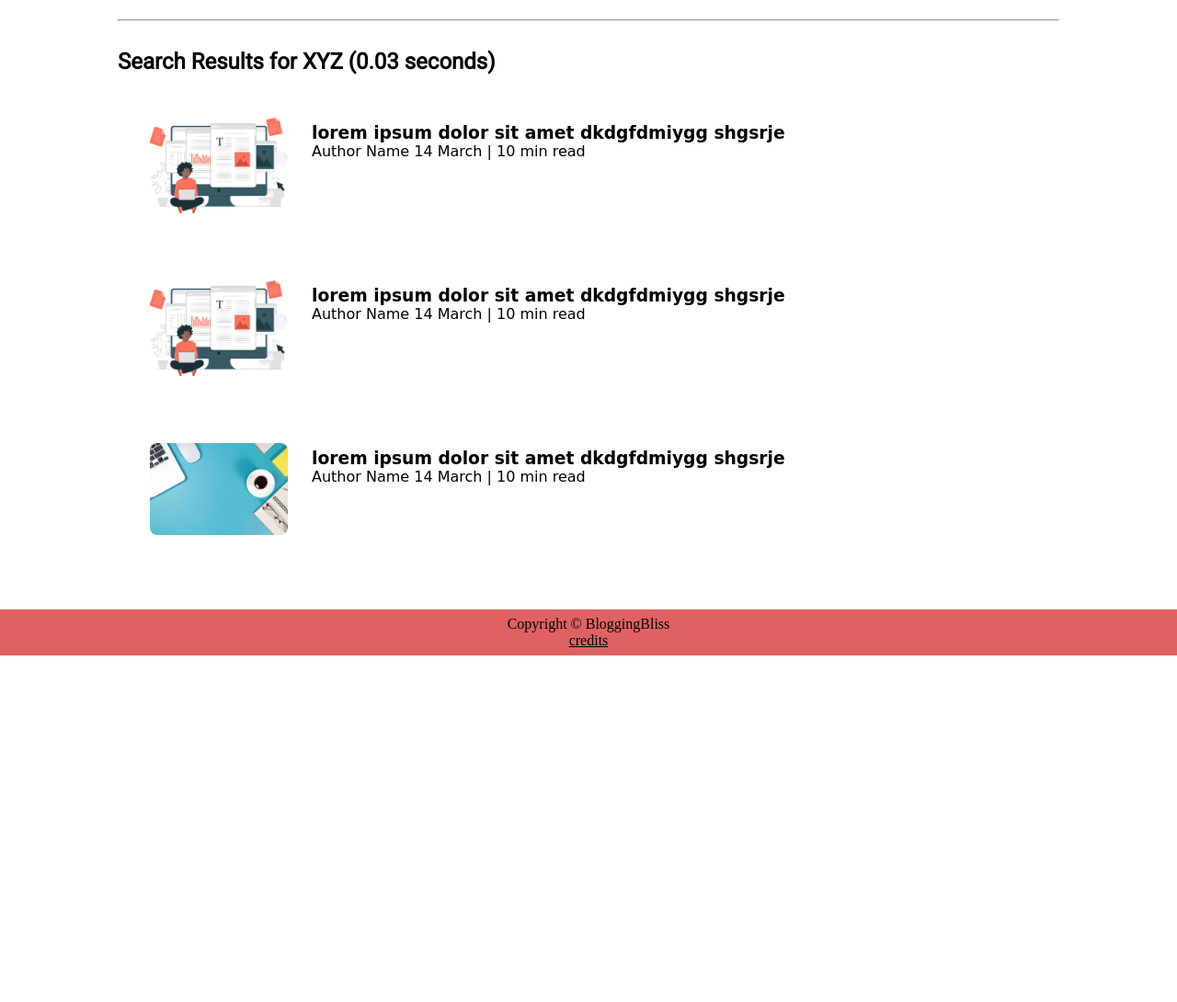
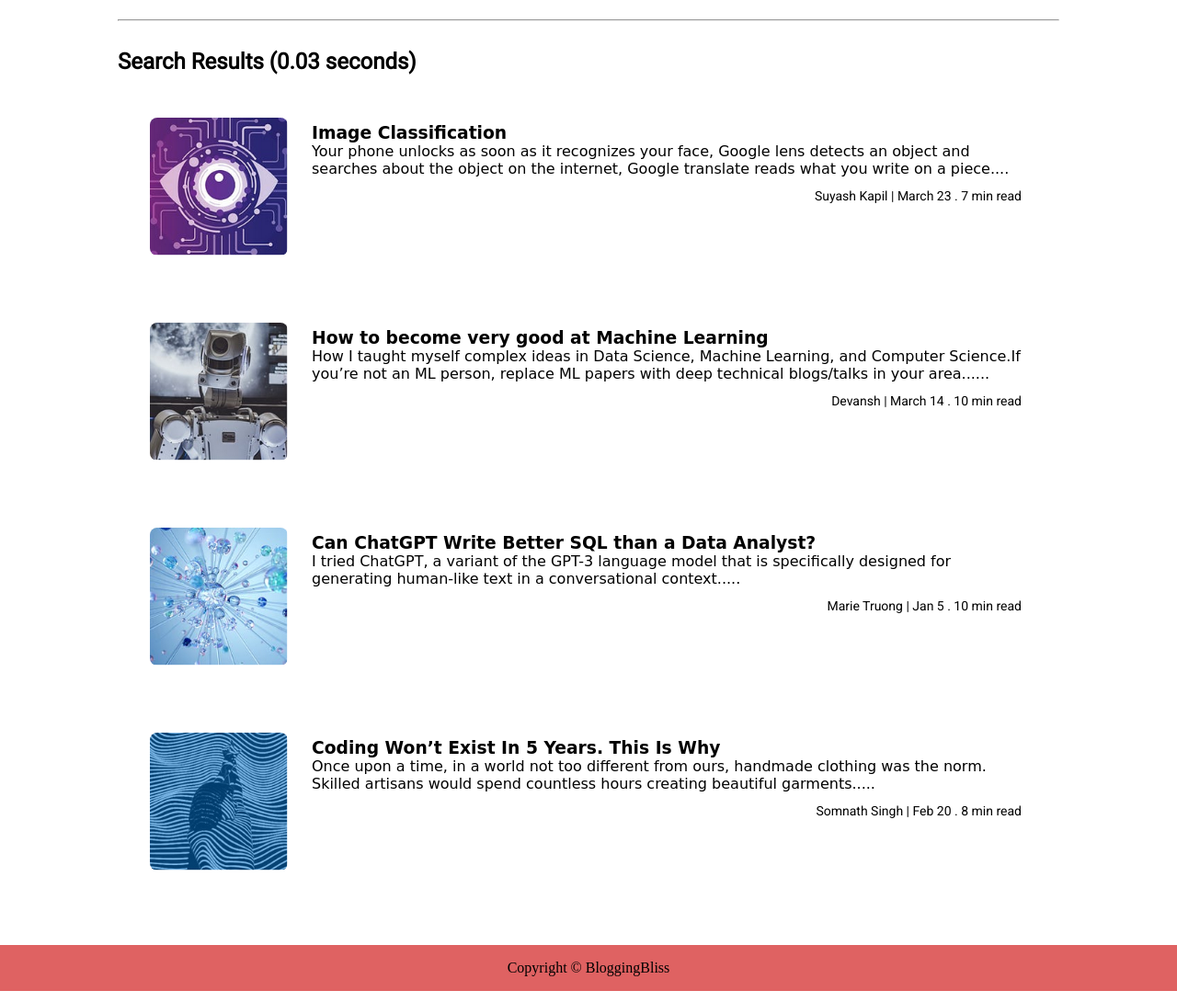
Before and after one commit to Priiyyya-21/bloggingbliss, a plain HTML site: page search.html in a window 1280 px wide. Shown: the part 140-1230 px from the top of the page at 92% size. Before the commit the page ends 865 px from the top, so only its background shows below. Drawn offline with Linux system fonts and the light colour scheme; a web font is replaced by a local one.

Commit message:
Added Search feature

```diff
--- a/search.html
+++ b/search.html
@@ -8,7 +8,7 @@
     <link rel="stylesheet" href="css/style.css">
     <link rel="stylesheet" href="css/util.css">
     <link rel="stylesheet" href="css/mobile.css">
-    <title>BloggingBliss</title>
+    <title>Search | BloggingBliss</title>
 </head>
 
 <body>
@@ -38,51 +38,76 @@
 
 
     <div class="content-articles max-width-1 m-auto font2">
-        <h2>Search Results for XYZ (0.03 seconds)</h2>
+
+        <h2>Search Results (0.03 seconds)</h2>
+
         <div class="home-article">
             <div class="home-article-img">
-                <img src="images/articles.jpg" alt="article">
+                <img src="images/imageclassification.png" alt="article">
             </div>
             <div class="home-article-content font1">
-                <a href="/3habit.html">
-                    <h3>lorem ipsum dolor sit amet dkdgfdmiygg shgsrje</h3>
-                </a> <span>Author Name</span>
-                <span>14 March | 10 min read</span>
+                <a href="/imageclassification.html">
+                    <h3>Image Classification</h3>
+                    <p>Your phone unlocks as soon as it recognizes your face, Google lens detects an object and searches
+                        about the object on the internet, Google translate reads what you write on a piece....
+                    </p>
+                </a>
+                <div class="author-info font2">Suyash Kapil | March 23 . 7 min read</div>
+
             </div>
         </div>
 
         <div class="home-article">
             <div class="home-article-img">
-                <img src="images/articles.jpg" alt="article">
+                <img src="images/machinelearning.png" alt="article">
             </div>
             <div class="home-article-content font1">
-                <a href="/3habit.html">
-                    <h3>lorem ipsum dolor sit amet dkdgfdmiygg shgsrje</h3>
+                <a href="/machinelearning.html">
+                    <h3>How to become very good at Machine Learning</h3>
+                    <p>How I taught myself complex ideas in Data Science, Machine Learning, and Computer Science.If
+                        you’re not an ML person, replace ML papers with deep technical blogs/talks in your area......
+                    </p>
                 </a>
-                <span>Author Name</span>
-                <span>14 March | 10 min read</span>
+                <div class="author-info font2">Devansh | March 14 . 10 min read</div>
             </div>
         </div>
 
         <div class="home-article">
             <div class="home-article-img">
-                <img src="images/office.jpg" alt="article">
+                <img src="images/chatgpt.png" alt="article">
             </div>
             <div class="home-article-content font1">
-                <a href="/3habit.html">
-                    <h3>lorem ipsum dolor sit amet dkdgfdmiygg shgsrje</h3>
-                </a> <span>Author Name</span>
-                <span>14 March | 10 min read</span>
+                <a href="/chatgpt.html">
+                    <h3>Can ChatGPT Write Better SQL than a Data Analyst?</h3>
+                    <p>I tried ChatGPT, a variant of the GPT-3 language model that is specifically designed for
+                        generating human-like text in a conversational context.....</p>
+                </a>
+                <div class=" author-info font2">Marie Truong | Jan 5 . 10 min read</div>
+
             </div>
         </div>
 
+        <div class="home-article">
+            <div class="home-article-img">
+                <img src="images/codingwon'texist.png" alt="article">
+            </div>
+            <div class="home-article-content font1">
+                <a href="/codingwontexist.html">
+                    <h3>Coding Won’t Exist In 5 Years. This Is Why</h3>
+                    <p>Once upon a time, in a world not too different from ours, handmade clothing was the norm.
+                        Skilled artisans would spend countless hours creating beautiful garments.....</p>
+                </a>
+                <div class="author-info font2">Somnath Singh | Feb 20 . 8 min read</div>
+
+            </div>
+        </div>
 
     </div>
 
     <!-- footer -->
     <div class="footer ">
         <p>Copyright &copy BloggingBliss </p>
-        <a href="images/laptop.jpg">credits</a>
+        <!-- <a href="images/laptop.jpg">credits</a> -->
     </div>
 </body>
 
```
